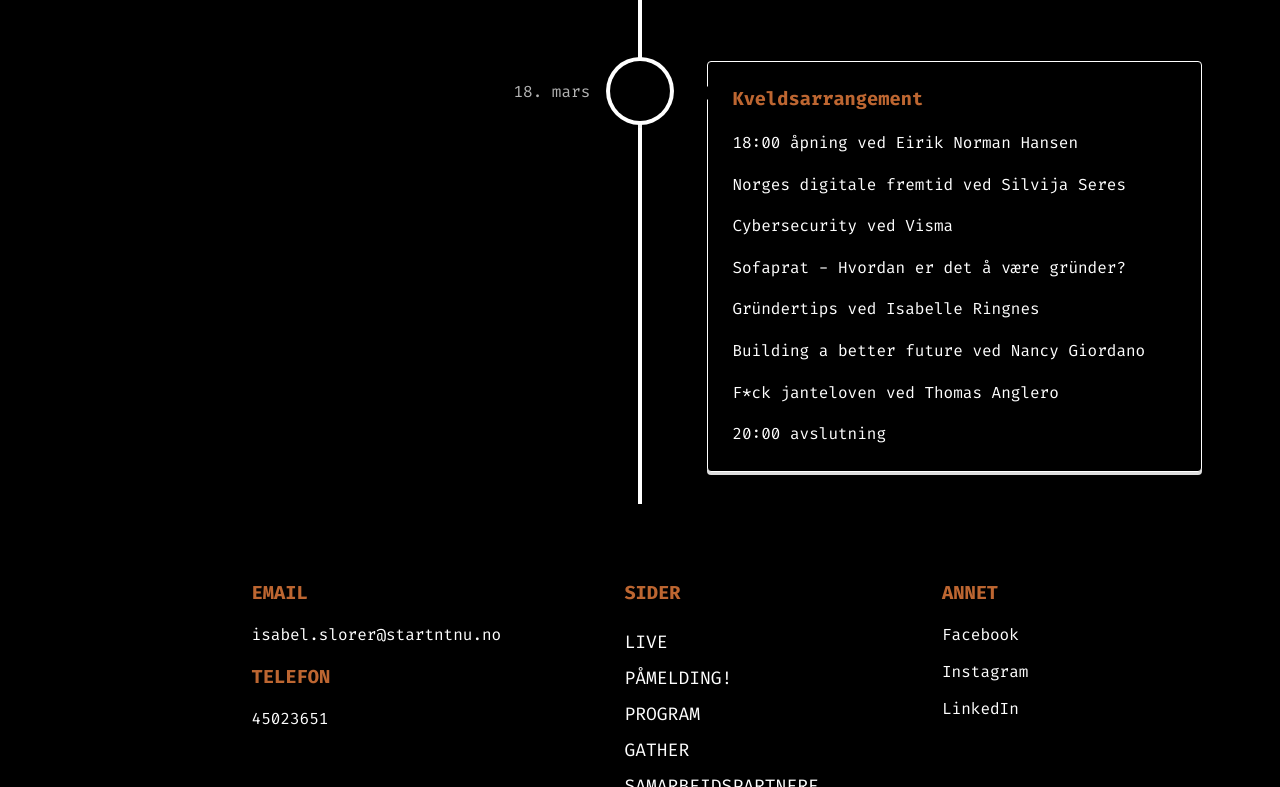
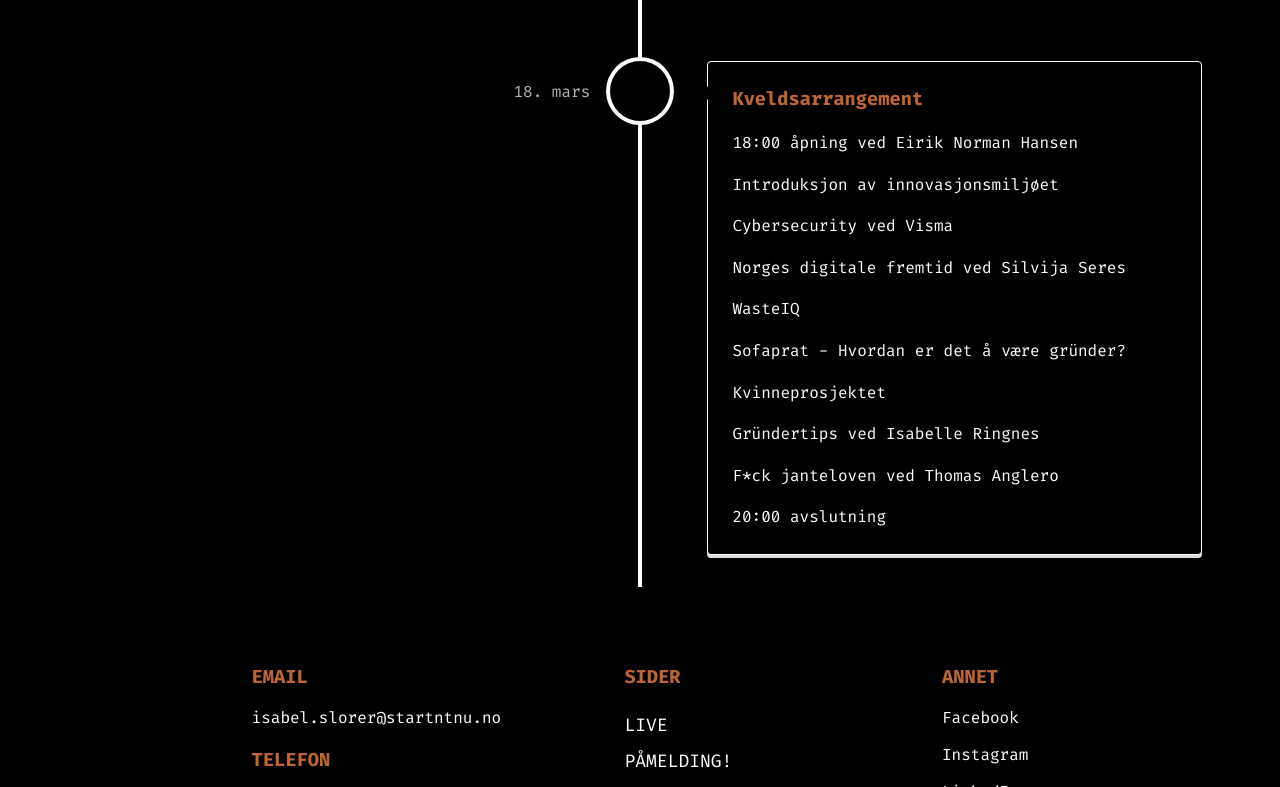
Before and after one commit to start-ntnu/start-it-homepage, a Gatsby site in the folder web/: page /program in a window 1280 px wide. Shown: the part 1769-2556 px from the top of the page. Built offline with nearby package versions, Linux system fonts and the light colour scheme; Gatsby itself is replaced by a stand-in of ours.

Commit message:
update program

```diff
--- a/web/src/pages/index.tsx
+++ b/web/src/pages/index.tsx
@@ -11,6 +11,7 @@ export default function App() {
     if (video) {
       video.muted = true;
       video.loop = true;
+      video.playsInline = true;
       video.play();
     }
   });
--- a/web/src/pages/program.tsx
+++ b/web/src/pages/program.tsx
@@ -160,11 +160,13 @@ På StartIT kommer Silvija til å snakke om Norges digitale fremtid og hva den v
     icon={""}
   ><HeaderTitle color={'#BD6631'}>Kveldsarrangement</HeaderTitle>
   <Paragraph>18:00 åpning ved Eirik Norman Hansen</Paragraph>
+  <Paragraph>Introduksjon av innovasjonsmiljøet</Paragraph>
+  <Paragraph>Cybersecurity ved Visma</Paragraph>
   <Paragraph>Norges digitale fremtid ved Silvija Seres</Paragraph>
-  <Paragraph>Cybersecurity ved Visma</Paragraph>
+  <Paragraph>WasteIQ</Paragraph>
   <Paragraph>Sofaprat - Hvordan er det å være gründer?</Paragraph>
+  <Paragraph>Kvinneprosjektet</Paragraph>
   <Paragraph>Gründertips ved Isabelle Ringnes</Paragraph>
-  <Paragraph>Building a better future ved Nancy Giordano</Paragraph>
   <Paragraph>F*ck janteloven ved Thomas Anglero</Paragraph>
   <Paragraph>20:00 avslutning</Paragraph>
   </VerticalTimelineElement>
```
